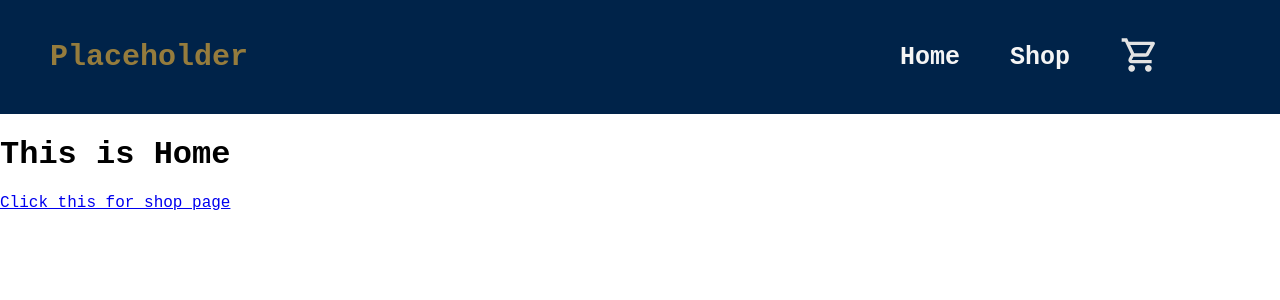
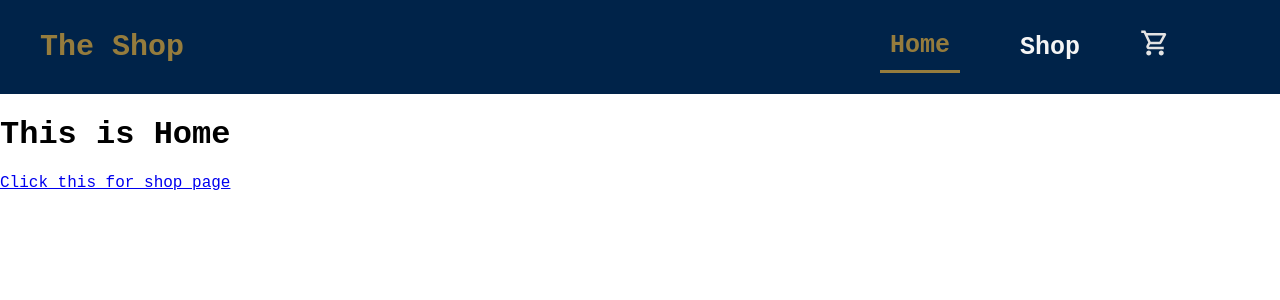
Before and after one commit to jk301/shopping-cart, a React (Vite) app: page / in a window 1280 px wide. Shown: the top 300 px of the page. Built offline with nearby package versions, Linux system fonts and the light colour scheme; the HTML template or start-up script is replaced by a standard one.

Commit message:
Got a working route & cart swap on click

```diff
--- a/src/components/navbar/navbar.jsx
+++ b/src/components/navbar/navbar.jsx
@@ -1,17 +1,52 @@
 // navbar.jsx
-import { Link } from "react-router";
+import { NavLink } from "react-router";
 import styles from "./navbar.module.css"
 import cartIcon from "./../../assets/shopping_cart.svg"
+import cartIconGold from "./../../assets/shopping_cart_gold.svg"
 
 export function NavBar () {
     return (
         <div className={styles.navbar}>
-            <h1 className={styles.title}>Placeholder</h1>
-            <div className={styles.navContainer}>
-                <Link to="/" className={styles.navLinks}>Home</Link>
-                <Link to="/shop" className={styles.navLinks}>Shop</Link>
-                <Link to="/cart"><img src={cartIcon} className={styles.navCart} alt="" /></Link>
-            </div>
+            <h1 className={styles.title}>The Shop</h1>
+            <nav>
+                <NavLink
+                    to="/"
+                    className={({isActive}) =>
+                        isActive
+                            ? `${styles.activeLink} ${styles.navLinks}`
+                            : styles.navLinks
+                    }
+                >
+                    Home
+                </NavLink>
+
+                <NavLink
+                    to="/shop"
+                    className={({isActive}) =>
+                        isActive
+                            ? `${styles.activeLink} ${styles.navLinks}`
+                            : styles.navLinks
+                    }
+                >
+                    Shop
+                </NavLink>
+
+                <NavLink
+                    to="/cart"
+                    className={({isActive}) =>
+                        isActive
+                            ? `${styles.activeLink} ${styles.navCartCont}`
+                            : styles.navCartCont
+                    }
+                >
+                    {({isActive}) => (
+                        isActive
+                            ? <img src={cartIconGold} className={styles.navCart} alt="" />
+                            : <img src={cartIcon} className={styles.navCart} alt="" />
+                    )}
+                </NavLink>
+
+            </nav>
         </div>
     )
 }
--- a/src/components/navbar/navbar.module.css
+++ b/src/components/navbar/navbar.module.css
@@ -3,7 +3,7 @@
 .navbar {
     display: flex;
     align-items: center;
-    padding: 20px;
+    padding: 10px;
     background-color: #002349;
     color: #957C3D;
 }
@@ -18,20 +18,30 @@
 .navLinks {
     font-size: 25px;
     font-weight: 600;
+    padding: 10px;
     font-family: inherit;
     color: whitesmoke;
     text-decoration: none;
 }
 
-.navContainer {
+nav {
     display: flex;
     align-items: center;
     margin-left: auto;
     margin-right: 100px;
     gap: 50px;
 }
+.navCartCont {
+    composes: navLinks;
+    padding: 0;
+}
+.navCart {
+    width: 30px;
+    height: 30px;
+}
 
-.navCart {
-    width: 40px;
-    height: 40px;
+.activeLink {
+    color:#957C3D;
+    font-weight: 900;
+    border-bottom: 3px solid #957C3D;
 }
```
Also changed, not shown: src/assets/shopping_cart_gold.svg (added).
